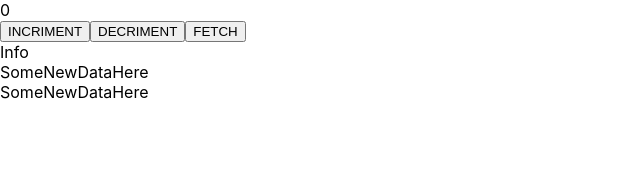
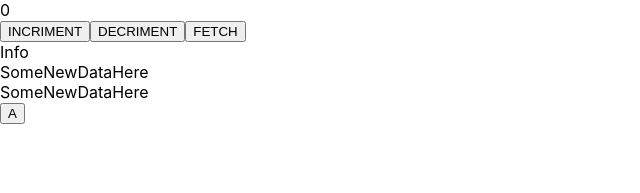
Before and after one commit to IvanDeresh/redux-saga, a React (Create React App) app: page / in a window 1280 px wide. Shown: the top 193 px of the page, without its empty margins (0-640 px from the left). Built offline with nearby package versions, Linux system fonts and the light colour scheme.

Commit message:
button added

```diff
--- a/src/App.js
+++ b/src/App.js
@@ -35,6 +35,7 @@ function App() {
       <div>Info</div>
       <div>SomeNewDataHere</div>
       <div>SomeNewDataHere</div>
+      <button>A</button>
     </div>
   );
 }
```
